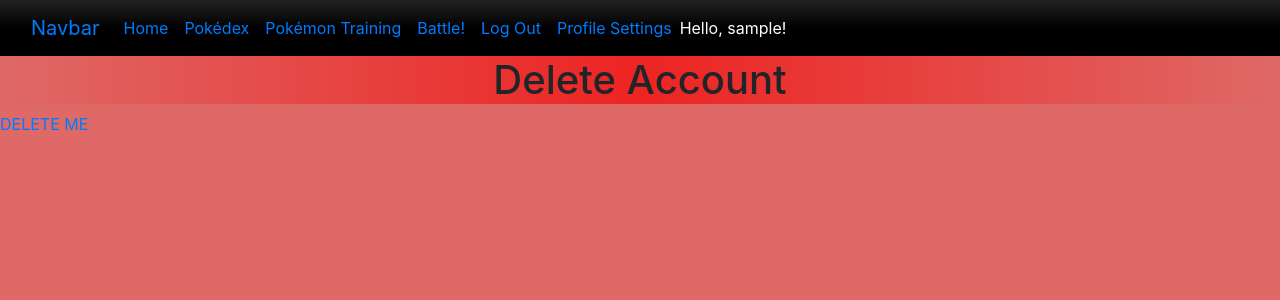
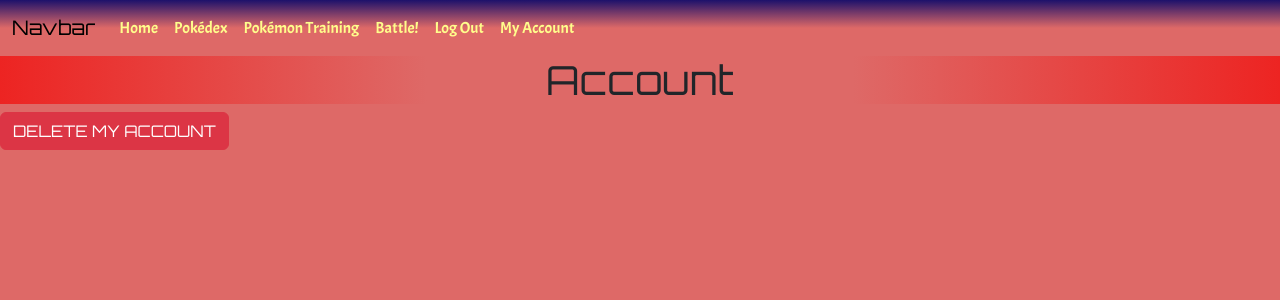
Before and after one commit to JSander72/pokemon-website, a Flask app: page /profile in a window 1280 px wide. Shown: the top 300 px of the page. Run offline with Flask 3, Linux system fonts and the light colour scheme; the visitor is signed in with stand-in values (Sample User, id 1); some libraries are stand-ins or nearby versions.

Commit message:
Successfully added a way to store pokemon in the database. Also messed around a lot with different google fonts and other styling.

```diff
--- a/app/auth/auth_templates/profile.html
+++ b/app/auth/auth_templates/profile.html
@@ -2,9 +2,32 @@
 
 {% block content %}
 
-<h1 id="signuptitle">Delete Account</h1>
-<div>
-    <a href="/deleteme" >DELETE ME</a>
+<h1 id="signuptitle">Account</h1>
+
+
+<!-- Button trigger modal -->
+<button type="button" class="btn btn-danger" data-bs-toggle="modal" data-bs-target="#staticBackdrop">
+    DELETE MY ACCOUNT
+</button>
+
+<!-- Modal -->
+<div class="modal fade" id="staticBackdrop" data-bs-backdrop="static" data-bs-keyboard="false" tabindex="-1"
+    aria-labelledby="staticBackdropLabel" aria-hidden="true">
+    <div class="modal-dialog modal-dialog-centere">
+        <div class="modal-content">
+            <div class="modal-header">
+                <h1 class="modal-title fs-5" id="staticBackdropLabel">Delete your account?</h1>
+                <button type="button" class="btn-close" data-bs-dismiss="modal" aria-label="Close"></button>
+            </div>
+            <div class="modal-body">
+                <a>Are you sure you want to delete this account?</a>
+            </div>
+            <div class="modal-footer">
+                <button type="button" class="btn btn-secondary" data-bs-dismiss="modal">Nope! Nevermind!</button>
+                <a type="button" class="btn btn-danger" href="/deleteme">Yes, DELETE ME!</a>
+            </div>
+        </div>
+    </div>
 </div>
 
 {% endblock %}
--- a/app/static/main.css
+++ b/app/static/main.css
@@ -1,3 +1,14 @@
+
+
+.navlinks > li > a {
+    color: rgb(255, 253, 140);
+    font-family: 'Acme', sans-serif;
+}
+
+.navlinks > li > a:hover {
+    color: black;
+}
+
 
 .signup {
     display: flex;
@@ -13,20 +24,20 @@
 #signuptitle {
     display: flex;
     justify-content: center;
-    background-image: linear-gradient(to right, rgb(222, 105, 103),rgb(237,36,34), rgb(222, 105, 103));
+    background-image: linear-gradient(to right, rgb(237,36,34), rgb(222, 105, 103), rgb(222, 105, 103), rgb(237,36,34));
 }
 
 .poke_container {
     display: flex;
     justify-content: center;
-    padding-top: 3rem;
-
+    padding-top: 3rem;;
 }
 
 .pokecard {
     display: flex;
     justify-content: space-around;
     flex-direction:;
+
 }
 
 .card {
@@ -59,15 +70,18 @@
     margin-left: 5%;
     margin-right: 5%;
     margin-top: 2%;
-
+    font-family: 'Rajdhani', sans-serif;
+    font-size:;
 }
 
 .cardstats > p {
     margin-bottom: 0%;
+    font-family: 'Rajdhani', sans-serif;
 }
 
 .list-group > li {
     background: rgba(0,0,0,0);
+    font-family: 'Rajdhani', sans-serif;
 }
 
 
--- a/app/templates/base.html
+++ b/app/templates/base.html
@@ -5,17 +5,16 @@
 <meta name="viewport" content="width=device-width, initial-scale=1.0">
 <meta http-equiv="X-UA-Compatible" content="ie=edge">
 <meta name="Description" content="Enter your description here"/>
-<link rel="stylesheet" href="https://cdnjs.cloudflare.com/ajax/libs/twitter-bootstrap/4.6.0/css/bootstrap.min.css">
-<link rel="stylesheet" href="https://cdnjs.cloudflare.com/ajax/libs/font-awesome/5.15.4/css/all.min.css">
+<link href="https://cdn.jsdelivr.net/npm/bootstrap@5.3.0-alpha3/dist/css/bootstrap.min.css" rel="stylesheet" integrity="sha384-KK94CHFLLe+nY2dmCWGMq91rCGa5gtU4mk92HdvYe+M/SXH301p5ILy+dN9+nJOZ" crossorigin="anonymous">
 <link rel="stylesheet" href="{{ url_for('static', filename='main.css') }}">
 <!------links for fonts----->
 <link rel="preconnect" href="https://fonts.googleapis.com">
 <link rel="preconnect" href="https://fonts.gstatic.com" crossorigin>
-<link href="https://fonts.googleapis.com/css2?family=Roboto&display=swap" rel="stylesheet">
+<link href="https://fonts.googleapis.com/css2?family=Acme&family=Orbitron&family=Rajdhani:wght@700&display=swap" rel="stylesheet">
 
 <title></title>
 </head>
-<body style="background-color: rgb(222, 105, 103);">
+<body style="background-color: rgb(222, 105, 103); font-family: 'Orbitron', sans-serif;">
 
     {% include 'nav.html' %}
 
@@ -24,8 +23,6 @@
 
     {% endblock %}
 
-<script src="https://cdnjs.cloudflare.com/ajax/libs/jquery/3.5.1/jquery.slim.min.js"></script>
-<script src="https://cdnjs.cloudflare.com/ajax/libs/popper.js/1.16.1/umd/popper.min.js"></script>
-<script src="https://cdnjs.cloudflare.com/ajax/libs/twitter-bootstrap/4.6.0/js/bootstrap.min.js"></script>
+    <script src="https://cdn.jsdelivr.net/npm/bootstrap@5.3.0-alpha3/dist/js/bootstrap.bundle.min.js" integrity="sha384-ENjdO4Dr2bkBIFxQpeoTz1HIcje39Wm4jDKdf19U8gI4ddQ3GYNS7NTKfAdVQSZe" crossorigin="anonymous"></script>
 </body>
 </html>
--- a/app/templates/index.html
+++ b/app/templates/index.html
@@ -2,6 +2,8 @@
 
 {% block content %}
 <h1 id="signuptitle">Welcome to the Home Page</h1>
+
+<h1>Hello, {{ current_user.username }}!</h1>
 
 <div class="card_container" style="display: flex; justify-content: center;">
     <div class="maincard" style="border: 2px solid black; height: 450px; width: 250px; max-width: ;">
--- a/app/templates/nav.html
+++ b/app/templates/nav.html
@@ -1,15 +1,14 @@
-<nav class="navbar navbar-expand-lg bg-body-tertiary "
-  style="background-image: linear-gradient(rgb(34, 34, 34), black, black);">
+<nav class="navbar navbar-expand-lg bg-body-tertiary" style="background-image: linear-gradient(rgb(29, 17, 107), rgb(222, 105, 103), rgb(222, 105, 103));">
   <div class="container-fluid">
     <a class="navbar-brand" href="#">Navbar</a>
-    <button class="navbar-toggler" type="button" data-bs-toggle="collapse" data-bs-target="#navbarNav"
+    <button class="navbar-toggler" style="background-color: rgb(236, 18, 34);" type="button" data-bs-toggle="collapse" data-bs-target="#navbarNav"
       aria-controls="navbarNav" aria-expanded="false" aria-label="Toggle navigation">
-      <span class="navbar-toggler-icon"></span>
+      <span class="navbar-toggler-icon">WOOOOORDS</span>
     </button>
     <div class="collapse navbar-collapse" id="navbarNav">
-      <ul class="navbar-nav">
+      <ul class="navbar-nav navlinks" >
         <li class="nav-item">
-          <a class="nav-link active" aria-current="page" href="/index">Home</a>
+          <a class="nav-link" aria-current="page" href="/index">Home</a>
         </li>
         <li class="nav-item">
           <a class="nav-link" href='/pokedex'>Pokédex</a>
@@ -25,12 +24,9 @@
           <a class="nav-link" href="{{ url_for('auth.logMeOut') }}">Log Out</a>
         </li>
         <li class="nav-item">
-          <a class="nav-link" href="/profile">Profile Settings</a>
+          <a class="nav-link" href="/profile">My Account</a>
         </li>
       </ul>
-      <span class="navbar-text" style="color: white;">
-        Hello, {{ current_user.username }}!
-      </span>
       {% else %}
       <li class="nav-item">
         <a class="nav-link" href="/login">Log In</a>
@@ -38,9 +34,6 @@
       <li class="nav-item">
         <a class="nav-link" href="/signup">Sign Up</a>
       </li>
-      <li class="nav-item">
-        <a class="nav-link" href="/profile">Profile Settings</a>
-      </li>
       {% endif %}
       </ul>
     </div>
--- a/app/templates/pokedex.html
+++ b/app/templates/pokedex.html
@@ -36,7 +36,7 @@
         <p></p>
         <p>DEF <p style="font-weight: 800;">{{poke_dict['defense stat']}}</p></p>
       </div>
-      <div style="padding: 0px; margin: 0px; font-size: small;">
+      <div class="cardstats" style="padding: 0px; margin: 0px; font-size: small;">
         <h9 style="padding: 0px; margin: 0px;">{{poke_dict['type1']|capitalize}} {% if poke_dict['type2'] %}  / {{poke_dict['type2']|capitalize}} {% endif %}</h9>
       </div>
     </div>
@@ -46,7 +46,7 @@
       <li class="list-group-item" style=" font-weight: 600; padding-top: 5px; padding-bottom: 5px;">{{poke_dict['ability2']|capitalize}}</li>
     </ul>
     <div class="card-body" >
-      <button method="POST" type="button" class="btn btn-secondary">Submit</button>
+      <a method="POST" type="button" class="btn btn-secondary" href="/capture">Capture</a>
       <a href="#" class="card-link">Another link</a>
     </div>
   </div>
```
Also changed, not shown: app/models.py (+20 -0 lines), app/routes.py (+24 -17 lines), app/static/navbar.css (deleted).
